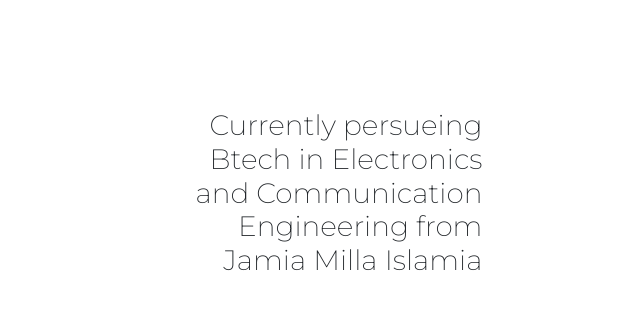
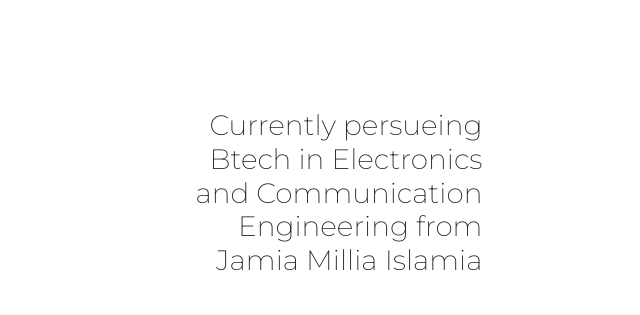
Before and after one commit to Sarfraz-droid/DTCFestWebsite, a plain HTML site: page index.html in a window 1280 px wide. Shown: the part 896-1211 px from the top of the page, 102-742 px from the left. Drawn offline with nearby package versions, Linux system fonts and the light colour scheme.

Commit message:
typo fix

```diff
--- a/index.html
+++ b/index.html
@@ -56,7 +56,7 @@
             <div class="col-lg-6">
                 <ul>
                     <h3>
-                        <li> Currently persueing Btech in Electronics and Communication Engineering from Jamia Milla Islamia </li>
+                        <li> Currently persueing Btech in Electronics and Communication Engineering from Jamia Millia Islamia </li>
                         <li> 1st Year </li>
                     </h3>
                 </ul>
```
